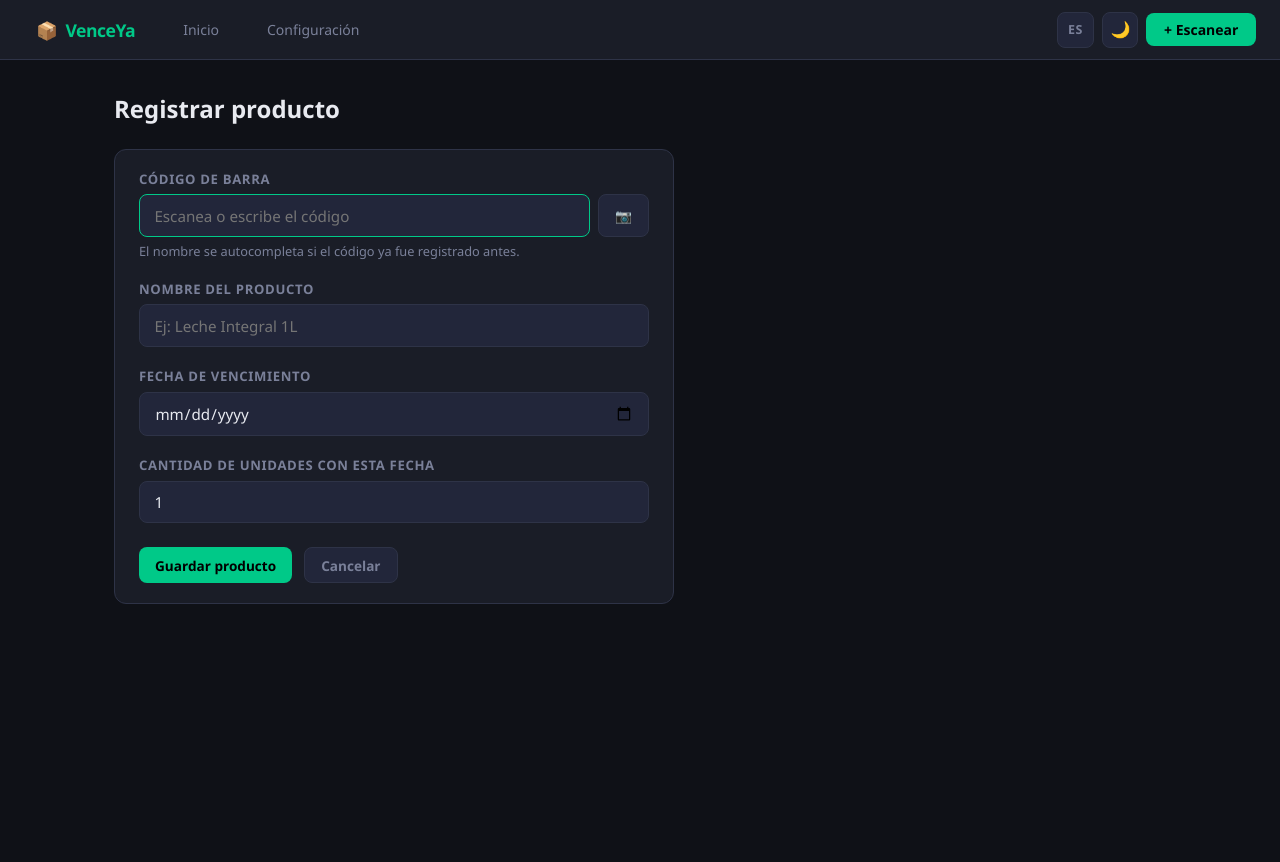
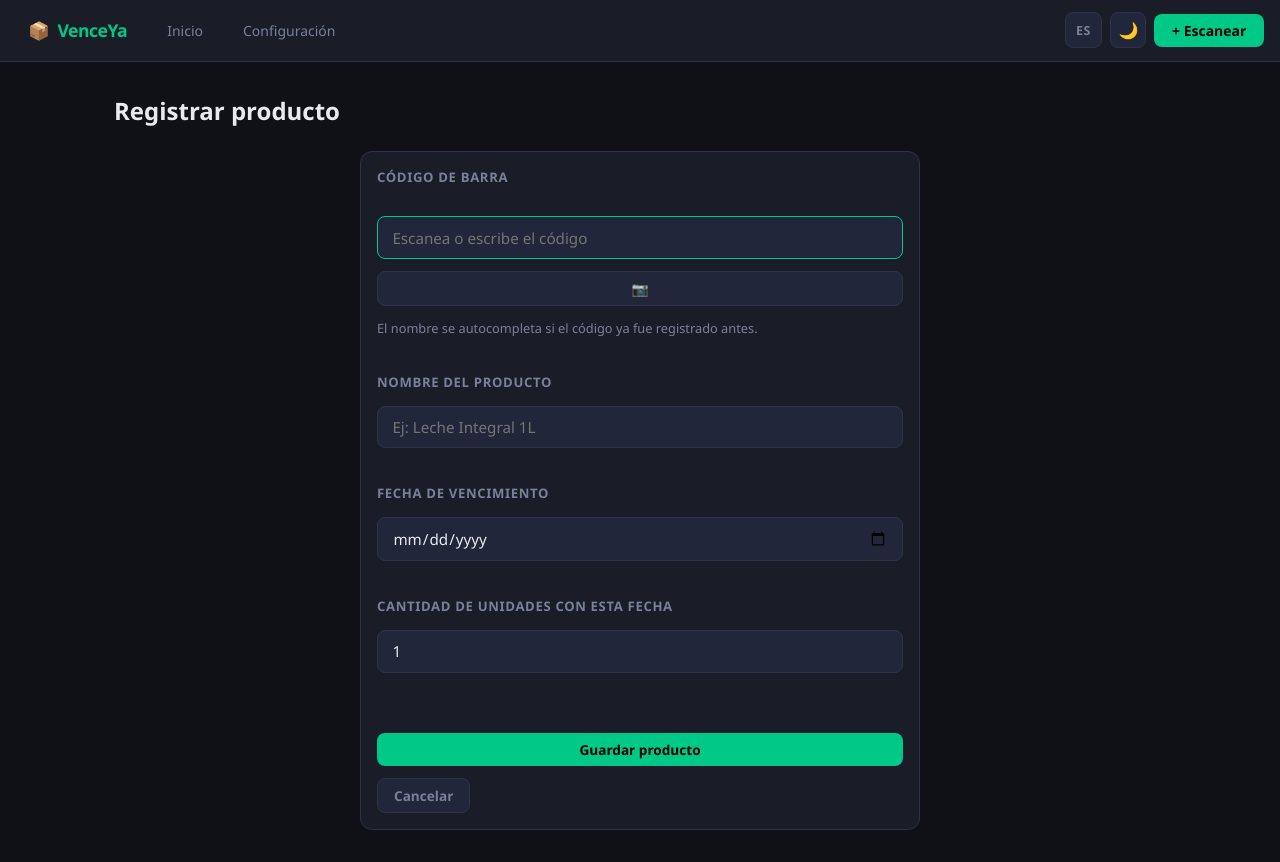
Before and after one commit to ismaelcrespo05/mercado-control, a Django app: page /escanear/ in a window 1280 px wide. Before the commit the page ends 604 px from the top, so only its background shows below. Run offline with Django 5.2, Linux system fonts and the light colour scheme; some libraries are stand-ins or nearby versions.

Commit message:
responsive

```diff
--- a/productos/templates/productos/base.html
+++ b/productos/templates/productos/base.html
@@ -49,14 +49,15 @@
     nav {
       background: var(--surface);
       border-bottom: 1px solid var(--border);
-      padding: 0 1.5rem;
+      padding: 0.75rem 1rem;
       display: flex;
       align-items: center;
-      gap: 1.5rem;
-      height: 60px;
+      gap: 1rem;
       position: sticky;
       top: 0;
       z-index: 100;
+      flex-wrap: wrap;
+      justify-content: space-between;
     }
 
     .nav-brand {
@@ -88,6 +89,7 @@
       display: flex;
       align-items: center;
       gap: 0.5rem;
+      flex-wrap: wrap;
     }
 
     /* THEME & LANG TOGGLES */
@@ -150,7 +152,9 @@
       background: color-mix(in srgb, var(--accent) 8%, var(--surface)); color: var(--text);
     }
 
-    .card { background: var(--surface); border: 1px solid var(--border); border-radius: var(--radius); padding: 1.25rem 1.5rem; }
+    .card { background: var(--surface); border: 1px solid var(--border); border-radius: var(--radius); padding: 1.25rem 1.5rem; width: 100%; }
+    .form-actions { display: flex; flex-wrap: wrap; gap: 0.75rem; margin-top: 1rem; }
+    .grid-2col { display: grid; grid-template-columns: repeat(2, minmax(0, 1fr)); gap: 1rem; }
 
     .stats-row { display: grid; grid-template-columns: repeat(3, 1fr); gap: 1rem; margin-bottom: 2rem; }
     .stat-card { background: var(--surface); border: 1px solid var(--border); border-radius: var(--radius); padding: 1.25rem; text-align: center; }
@@ -192,9 +196,19 @@
 
     .section { margin-bottom: 2.5rem; }
 
-    @media (max-width: 600px) {
+    @media (max-width: 900px) {
+      nav { justify-content: space-between; }
+      .nav-right { width: 100%; justify-content: flex-end; }
+    }
+
+    @media (max-width: 640px) {
       .stats-row { grid-template-columns: 1fr; }
-      nav { gap: 0.5rem; padding: 0 1rem; }
+      nav { gap: 0.75rem; padding: 0.75rem 0.75rem; }
+      .nav-right { justify-content: space-between; }
+      .form-actions { flex-direction: column; }
+      .grid-2col { grid-template-columns: 1fr; }
+      .card { padding: 1rem; }
+      main { padding: 1.25rem 1rem; }
     }
   </style>
 </head>
--- a/productos/templates/productos/configuracion.html
+++ b/productos/templates/productos/configuracion.html
@@ -5,7 +5,7 @@
 {% block content %}
 <h1>Configuración</h1>
 
-<div class="card" style="max-width: 460px;">
+<div class="card" style="max-width: 460px; width: 100%;">
   <p style="color:var(--text-muted); font-size:0.9rem; margin-bottom:1.5rem;">
     Define con cuántos días de anticipación quieres recibir la alerta de vencimiento.
     Los productos que vencen dentro de ese plazo aparecerán en amarillo en el panel.
@@ -28,14 +28,14 @@
       >
     </div>
 
-    <div style="display:flex; gap:0.75rem; flex-wrap:wrap; margin-bottom:1.25rem;">
+    <div class="form-actions" style="margin-bottom:1.25rem;">
       <button type="button" class="btn btn-ghost btn-sm" onclick="setDias(3)">3 días</button>
       <button type="button" class="btn btn-ghost btn-sm" onclick="setDias(7)">7 días</button>
       <button type="button" class="btn btn-ghost btn-sm" onclick="setDias(15)">15 días</button>
       <button type="button" class="btn btn-ghost btn-sm" onclick="setDias(30)">30 días</button>
     </div>
 
-    <div style="display:flex; gap:0.75rem;">
+    <div class="form-actions">
       <button type="submit" class="btn btn-primary">Guardar configuración</button>
       <a href="{% url 'dashboard' %}" class="btn btn-ghost">Cancelar</a>
     </div>
--- a/productos/templates/productos/escanear.html
+++ b/productos/templates/productos/escanear.html
@@ -5,13 +5,13 @@
 {% block content %}
 <h1 data-i18n-custom="scan.title">Registrar producto</h1>
 
-<div class="card" style="max-width: 560px;">
+<div class="card" style="max-width: 560px; width: 100%;">
   <form method="post" id="scan-form">
     {% csrf_token %}
 
     <div class="form-group">
       <label for="codigo_barra">Código de barra</label>
-      <div style="display:flex; gap:0.5rem;">
+      <div class="form-actions" style="align-items:center;">
         <input
           type="tel"
           id="codigo_barra"
@@ -81,7 +81,7 @@
       >
     </div>
 
-    <div style="display:flex; gap:0.75rem; margin-top:1.5rem;">
+    <div class="form-actions" style="margin-top:1.5rem;">
       <button type="submit" class="btn btn-primary">Guardar producto</button>
       <a href="{% url 'dashboard' %}" class="btn btn-ghost">Cancelar</a>
     </div>
@@ -89,6 +89,62 @@
 </div>
 
 <style>
+:root {
+  --scanner-border-radius: 10px;
+}
+
+.card {
+  width: min(100%, 560px);
+  margin: 0 auto;
+  padding: 1rem;
+  box-sizing: border-box;
+}
+
+#scan-form {
+  display: grid;
+  gap: 1rem;
+}
+
+.form-group {
+  display: grid;
+  gap: 0.5rem;
+}
+
+#scanner-container {
+  width: 100%;
+}
+
+#scanner-container > div {
+  width: 100%;
+  border-radius: var(--scanner-border-radius);
+}
+
+#scanner-video {
+  width: 100%;
+  height: 100%;
+}
+
+#scan-form input,
+#scan-form select,
+#scan-form button {
+  width: 100%;
+  box-sizing: border-box;
+}
+
+@media (max-width: 640px) {
+  .form-actions {
+    flex-direction: column;
+  }
+
+  #scan-form {
+    gap: 0.85rem;
+  }
+
+  .btn {
+    font-size: 1rem;
+  }
+}
+
 @keyframes scan {
   0%   { top: 20%; }
   50%  { top: 80%; }
--- a/productos/templates/productos/vender.html
+++ b/productos/templates/productos/vender.html
@@ -5,14 +5,14 @@
 {% block content %}
 <h1>Registrar venta</h1>
 
-<div class="card" style="max-width: 480px;">
+<div class="card" style="max-width: 480px; width: 100%;">
   <div style="margin-bottom: 1.5rem; padding-bottom: 1.25rem; border-bottom: 1px solid var(--border);">
     <p style="color:var(--text-muted); font-size:0.82rem; text-transform:uppercase; letter-spacing:0.05em; margin-bottom:0.25rem;">Producto</p>
     <p style="font-size:1.1rem; font-weight:600;">{{ producto.nombre }}</p>
     <p style="color:var(--text-muted); font-family:monospace; font-size:0.85rem;">{{ producto.codigo_barra }}</p>
   </div>
 
-  <div style="display:grid; grid-template-columns:1fr 1fr; gap:1rem; margin-bottom:1.5rem;">
+  <div class="grid-2col" style="margin-bottom:1.5rem;">
     <div>
       <p style="color:var(--text-muted); font-size:0.8rem; text-transform:uppercase;">Vence</p>
       <p style="font-weight:600;">{{ producto.fecha_vencimiento }}</p>
@@ -42,7 +42,7 @@
       </p>
     </div>
 
-    <div style="display:flex; gap:0.75rem; margin-top:1.25rem;">
+    <div class="form-actions" style="margin-top:1.25rem;">
       <button type="submit" class="btn btn-primary">Confirmar venta</button>
       <a href="{% url 'dashboard' %}" class="btn btn-ghost">Cancelar</a>
     </div>
```
